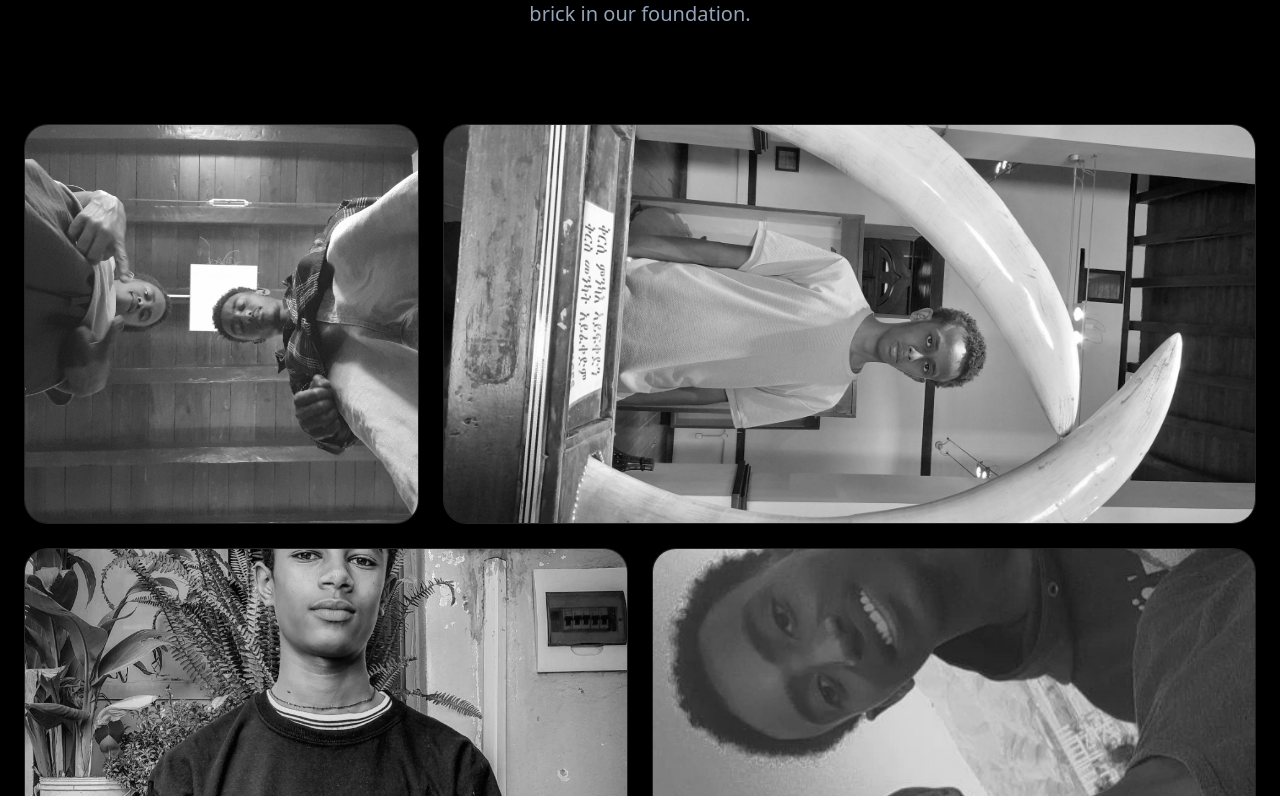
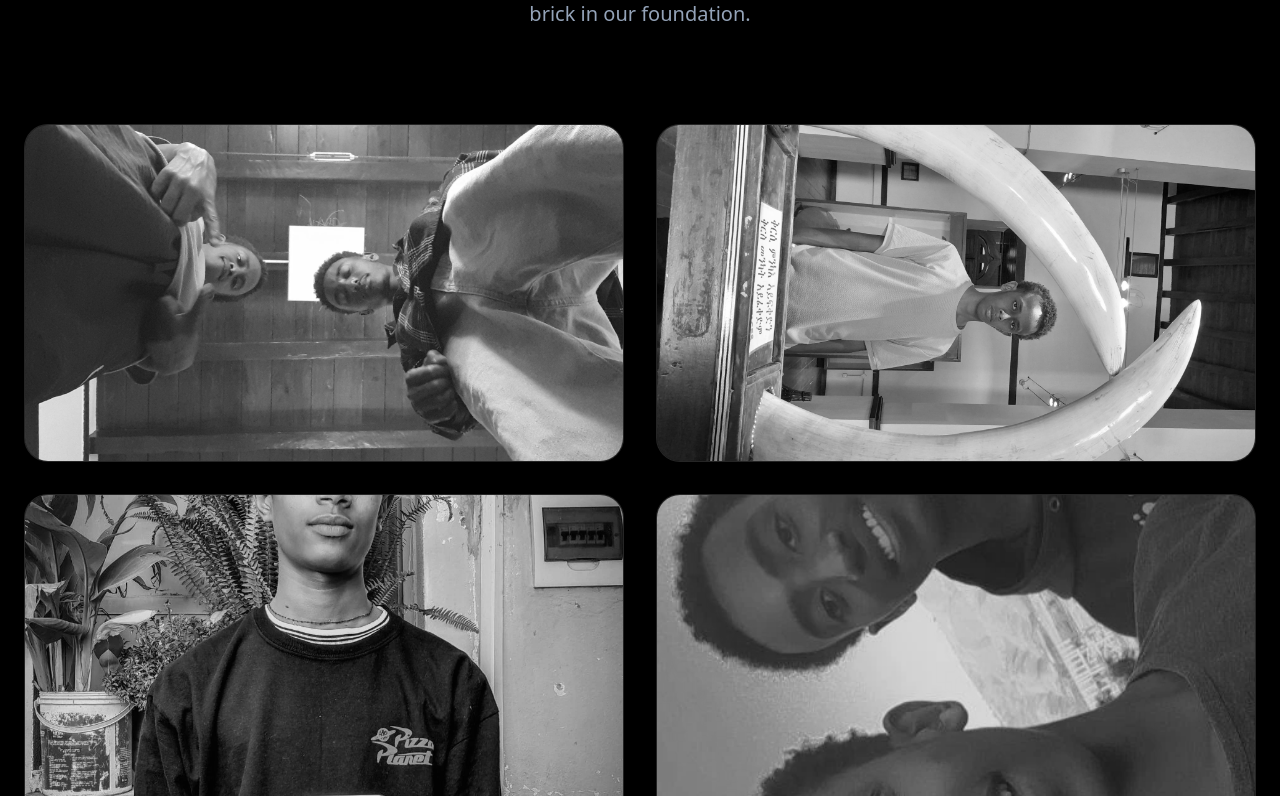
Before and after one commit to kbreabhayle/3-of-us, a Next.js app: page / in a window 1280 px wide. Shown: the part 1084-1880 px from the top of the page. Built offline with nearby package versions, Linux system fonts and the light colour scheme.

Commit message:
fix: remove button after click and enforce horizontal image aspect ratios

```diff
--- a/app/page.tsx
+++ b/app/page.tsx
@@ -1,8 +1,8 @@
 "use client";
 
-import { motion } from "framer-motion";
+import { motion, AnimatePresence } from "framer-motion";
 import Image from "next/image";
-import { useState } from "react";
+import { useState, useEffect } from "react";
 import { cn } from "@/lib/utils";
 
 const Reveal = ({ children, delay = 0, className }: { children: React.ReactNode; delay?: number; className?: string }) => (
@@ -19,12 +19,20 @@ const Reveal = ({ children, delay = 0, className }: { children: React.ReactNode;
 
 export default function Home() {
   const [showConfetti, setShowConfetti] = useState(false);
-  const [btnText, setBtnText] = useState("You are Loved! ❤️");
+  const [btnVisible, setBtnVisible] = useState(true);
 
   const triggerConfetti = () => {
     setShowConfetti(true);
-    setBtnText("Stay Blessed! ✨");
+    setBtnVisible(false);
   };
+
+  // Auto-hide the "WE MADE IT" overlay after 5 seconds
+  useEffect(() => {
+    if (showConfetti) {
+      const timer = setTimeout(() => setShowConfetti(false), 5000);
+      return () => clearTimeout(timer);
+    }
+  }, [showConfetti]);
 
   return (
     <main className="relative min-h-screen text-foreground selection:bg-white/20">
@@ -50,7 +58,7 @@ export default function Home() {
         </div>
       </section>
 
-      {/* 2. Past Struggles - Glass Cards */}
+      {/* 2. Past Struggles - Horizontal (Landscape) Grid */}
       <section id="struggles" className="min-h-screen py-32 px-6 relative z-10">
         <div className="max-w-7xl mx-auto">
           <Reveal className="mb-24 md:text-center">
@@ -61,15 +69,15 @@ export default function Home() {
             </p>
           </Reveal>
 
-          <div className="grid grid-cols-1 md:grid-cols-12 gap-6 auto-rows-[300px] md:auto-rows-[400px]">
+          <div className="grid grid-cols-1 md:grid-cols-2 gap-8">
             {[
-              { src: "/images/20250620_123458.webp", alt: "Memory 1", span: "md:col-span-4" },
-              { src: "/images/20250620_125558.webp", alt: "Memory 2", span: "md:col-span-8" },
-              { src: "/images/IMG_20231122_202715_782.webp", alt: "Memory 3", span: "md:col-span-6" },
-              { src: "/images/Snapchat-1005829759.webp", alt: "Memory 4", span: "md:col-span-6" },
-              { src: "/images/IMG_3068.JPG.webp", alt: "Memory 5", span: "md:col-span-12" }, // Full width for impact
+              { src: "/images/20250620_123458.webp", alt: "Memory 1" },
+              { src: "/images/20250620_125558.webp", alt: "Memory 2" },
+              { src: "/images/IMG_20231122_202715_782.webp", alt: "Memory 3" },
+              { src: "/images/Snapchat-1005829759.webp", alt: "Memory 4" },
+              { src: "/images/IMG_3068.JPG.webp", alt: "Memory 5" },
             ].map((img, i) => (
-              <Reveal key={i} delay={i * 0.1} className={cn("relative group overflow-hidden rounded-3xl border border-white/10 bg-white/5 backdrop-blur-sm", img.span)}>
+              <Reveal key={i} delay={i * 0.1} className={cn("relative group overflow-hidden rounded-3xl border border-white/10 bg-white/5 backdrop-blur-sm aspect-[16/9]")}>
                 <Image
                   src={img.src}
                   alt={img.alt}
@@ -118,7 +126,7 @@ export default function Home() {
         </Reveal>
       </section>
 
-      {/* 4. The Grind - High Contrast */}
+      {/* 4. The Grind - Horizontal (Landscape) Focus */}
       <section id="grind" className="min-h-screen py-32 px-6 relative z-10">
         <Reveal className="max-w-7xl mx-auto mb-24 flex flex-col md:flex-row md:items-end justify-between gap-8">
           <div>
@@ -138,7 +146,7 @@ export default function Home() {
             { src: "/images/IMG_20240823_100017_349@1594860141.webp", label: "Vision" },
           ].map((item, i) => (
             <Reveal key={i} delay={i * 0.1}>
-              <div className="group relative aspect-[4/3] rounded-2xl overflow-hidden bg-white/5">
+              <div className="group relative aspect-[16/9] rounded-2xl overflow-hidden bg-white/5">
                 <Image
                   src={item.src}
                   alt={item.label}
@@ -170,7 +178,7 @@ export default function Home() {
             Freedom, abundance, and peace. This is the life we are claiming.
           </p>
 
-          <div className="grid grid-cols-2 md:grid-cols-4 gap-8 md:gap-16 w-full max-w-6xl mb-32">
+          <div className="grid grid-cols-2 md:grid-cols-4 gap-8 md:gap-16 w-full max-w-6xl mb-32 text-center">
             {[
               { src: "https://images.unsplash.com/photo-1626668893632-6f3a4466d22f?auto=format&fit=crop&q=80&w=400", label: "Dodge" },
               { src: "https://images.unsplash.com/photo-1555215695-3004980ad54e?auto=format&fit=crop&q=80&w=400", label: "BMW M4" },
@@ -178,8 +186,9 @@ export default function Home() {
               { src: "https://images.unsplash.com/photo-1613490493576-7fde63acd811?auto=format&fit=crop&q=80&w=400", label: "Freedom" },
             ].map((item, i) => (
               <div key={i} className="flex flex-col items-center gap-6 group cursor-pointer">
-                <div className="relative w-32 h-32 md:w-48 md:h-48 rounded-full overflow-hidden border border-white/20 group-hover:border-white transition-colors duration-500 p-2">
-                  <div className="relative w-full h-full rounded-full overflow-hidden grayscale group-hover:grayscale-0 transition-all duration-500">
+                {/* Slightly more rectangular/horizontal focus for cars as well */}
+                <div className="relative w-full aspect-video rounded-2xl overflow-hidden border border-white/20 group-hover:border-white transition-colors duration-500 p-1">
+                  <div className="relative w-full h-full rounded-xl overflow-hidden grayscale group-hover:grayscale-0 transition-all duration-500">
                     <Image src={item.src} alt={item.label} fill className="object-cover group-hover:scale-110 transition-transform duration-700" />
                   </div>
                 </div>
@@ -190,31 +199,45 @@ export default function Home() {
             ))}
           </div>
 
+          <AnimatePresence>
+            {btnVisible && (
               <motion.button
+                initial={{ opacity: 1, scale: 1 }}
+                exit={{ opacity: 0, scale: 0.8 }}
                 whileHover={{ scale: 1.05 }}
                 whileTap={{ scale: 0.95 }}
                 onClick={triggerConfetti}
                 className="group relative px-12 py-5 rounded-full bg-white text-black font-bold text-lg tracking-wide overflow-hidden"
               >
-            <span className="relative z-10">{btnText}</span>
+                <span className="relative z-10">You are Loved! ❤️</span>
                 <div className="absolute inset-0 bg-gradient-to-r from-gray-100 to-gray-300 opacity-0 group-hover:opacity-100 transition-opacity duration-300" />
               </motion.button>
+            )}
+          </AnimatePresence>
         </Reveal>
       </section>
 
       {/* Confetti Overlay */}
+      <AnimatePresence>
         {showConfetti && (
           <div className="fixed inset-0 pointer-events-none z-[100] flex items-center justify-center">
             <motion.div
-            initial={{ opacity: 0, scale: 0.8 }}
-            animate={{ opacity: 1, scale: 1 }}
-            exit={{ opacity: 0 }}
-            className="bg-black/80 backdrop-blur-xl p-12 rounded-[3rem] border border-white/20 text-center"
+              initial={{ opacity: 0, scale: 0.8, y: 20 }}
+              animate={{ opacity: 1, scale: 1, y: 0 }}
+              exit={{ opacity: 0, scale: 0.9, y: -20 }}
+              className="bg-black/80 backdrop-blur-xl p-12 rounded-[3rem] border border-white/20 text-center shadow-[0_0_50px_rgba(255,255,255,0.1)]"
             >
-            <h3 className="text-4xl font-bold text-white mb-2">WE MADE IT.</h3>
-            <p className="text-muted">The journey is just beginning.</p>
+              <h3 className="text-4xl md:text-5xl font-bold text-white mb-2">WE MADE IT.</h3>
+              <p className="text-muted text-lg">The journey is just beginning.</p>
+              <button
+                onClick={() => setShowConfetti(false)}
+                className="mt-8 text-xs uppercase tracking-widest text-white/40 hover:text-white transition-colors pointer-events-auto"
+              >
+                Close
+              </button>
             </motion.div>
           </div>)}
+      </AnimatePresence>
     </main>
   );
 }
```
Lines whose indentation alone changed are shown as unchanged.
